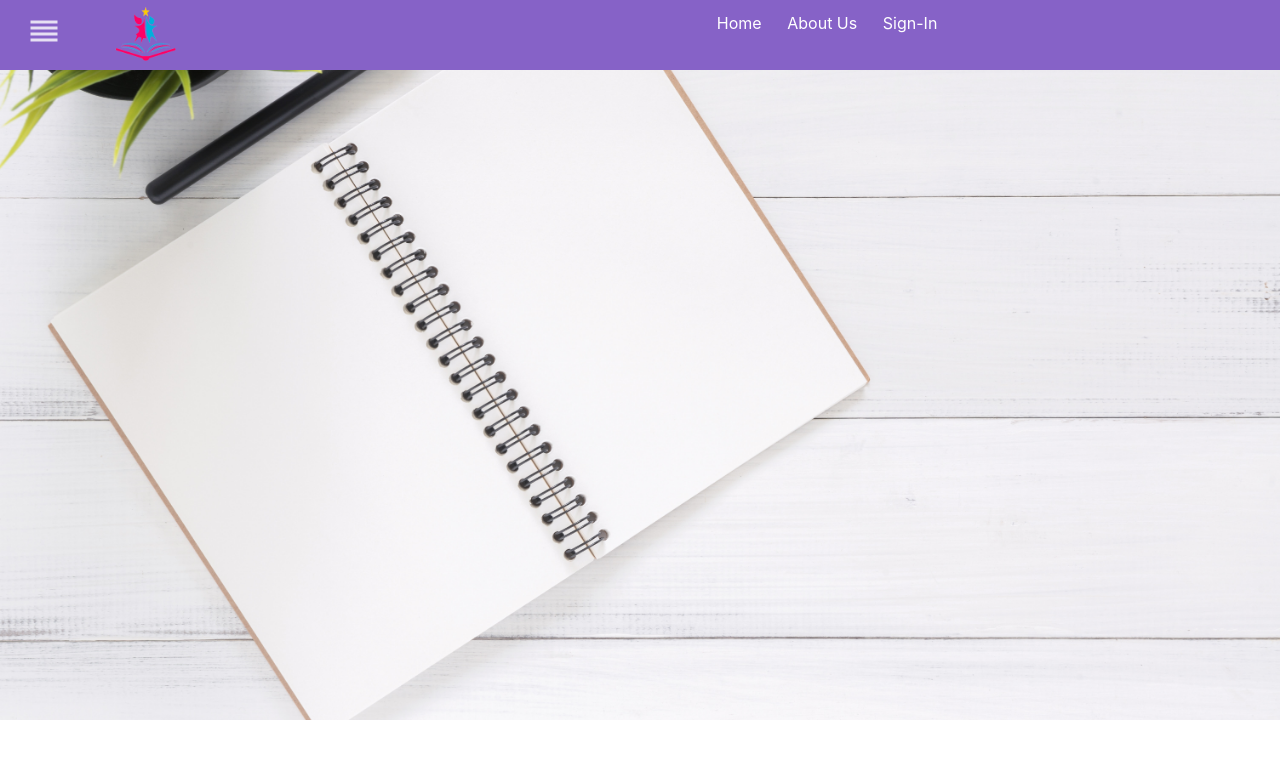
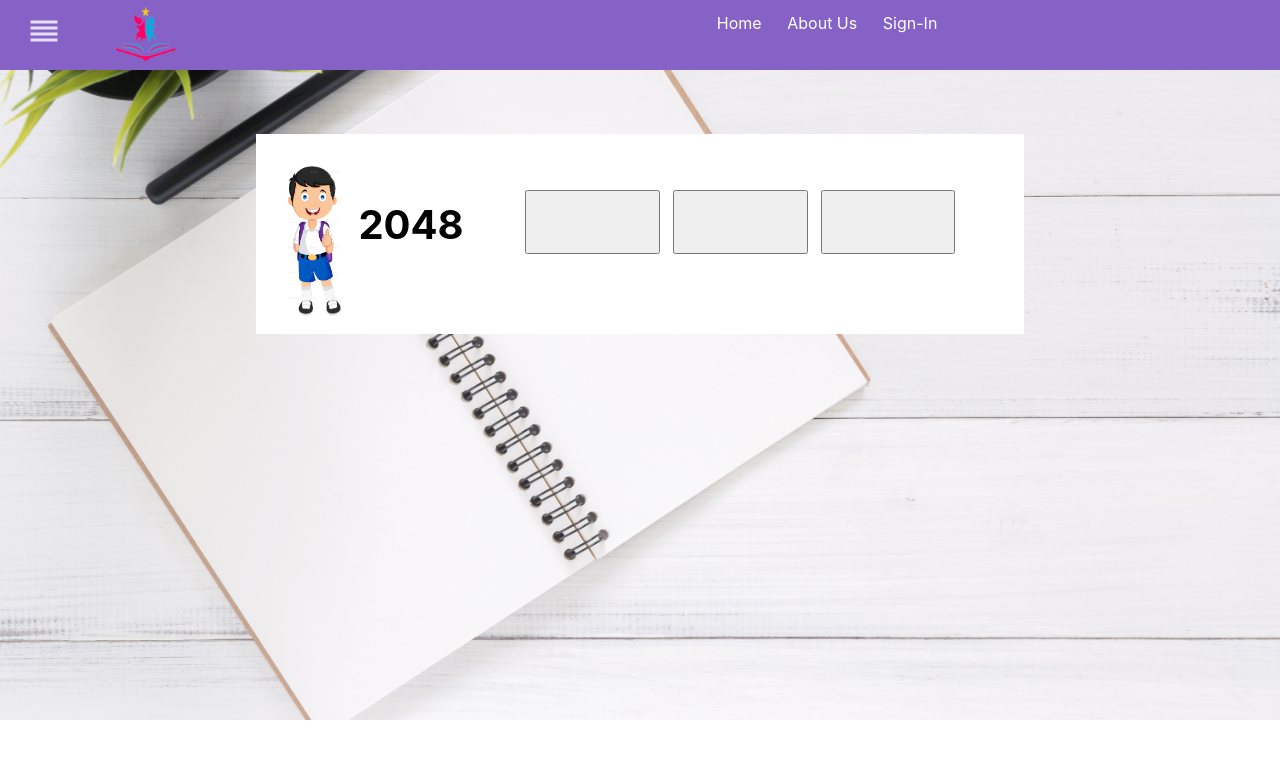
Before and after one commit to pragashraj/School-Management-System, a React (Create React App) app: page /studentControl in a window 1280 px wide. Shown: the top 758 px of the page. Built offline with nearby package versions, Linux system fonts and the light colour scheme.

Commit message:
route to page

```diff
--- a/src/App.js
+++ b/src/App.js
@@ -6,6 +6,8 @@ import Home from './Pages/Home'
 import NavBar from './Components/NavBar'
 import {connect} from 'react-redux'
 import DashBoard from './Components/DashBoard'
+import StudentControl from './Pages/StudentControl'
+import About from './Pages/About'
 
 const App=({hidden})=> {
   return (
@@ -17,7 +19,9 @@ const App=({hidden})=> {
             }
             <Switch>
                 <Route exact path="/signin" component={Rootpage}/>
-                <Route  path="/" component={Home}/>
+                <Route exact path="/" component={Home}/>
+                <Route  exact path="/studentControl" component={StudentControl}/>
+                <Route  exact path="/about" component={About}/>
             </Switch>
         </div>
     </BrowserRouter>
--- /dev/null
+++ b/src/CSS/control/ProControl.css
@@ -0,0 +1,47 @@
+.pro-block{
+    width: 60%;
+    height: 200px;
+    margin-left: 20%;
+    background-color: white;
+    margin-top: 5%;
+}
+
+.pro-block-image-container{
+    width: 5%;
+    margin-left: 2%;
+    margin-top: 2%;
+    height: 20%;
+    position: absolute;
+}
+
+.pro-block-image{
+    width: 100%;
+    height: 100%;
+}
+
+.pro-total-conatiner{
+    margin-top: 2%;
+    margin-left: 8%;
+    width: 8%;
+    position: absolute;
+}
+
+.pro-total{
+    font-size: 2.5em;
+    font-weight: bold;
+}
+
+.pro-btn{
+    width:30%;
+    height: 80%;
+    margin-left: 3%;
+    margin-top: 1%;
+}
+
+.pro-btn-container{
+    width: 35%;
+    height: 10%;
+    margin-top: 4%;
+    position: absolute;
+    margin-left: 20%;
+}
--- a/src/Components/Card.js
+++ b/src/Components/Card.js
@@ -1,14 +1,35 @@
 import React from 'react'
 import '../CSS/Nav/dashBoard.css'
+import {connect} from 'react-redux'
+import {withRouter} from 'react-router-dom'
+import {setdashBoard} from './Actions/dashBoardAction'
 
-const Card=({image,profession,total})=> {
+const Card=({image,profession,totalStudents,totalTeachers,history,setdashBoard})=> {
+
     return (
-        <div className="card" onClick={()=>console.log("clicked")}>
+        <div className="card" onClick={()=>{
+            history.push('/studentControl')
+            setdashBoard()
+        }}>
             <h4>{profession}</h4>
             <img src={image} alt="block" className="block"/>
-            <p className="total">{total}</p>
+            {
+                profession==="Students" ? <p className="total">{totalStudents}</p>:<p className="total">{totalTeachers}</p>
+            }
         </div>
     )
 }
 
-export default Card
+const mapStateToProps=({dashBoard:{totalStudents,totalTeachers}})=>{
+    return{
+        totalStudents,
+        totalTeachers
+    }
+}
+
+const mapDispatchToProps=dispatch=>{
+    return{
+        setdashBoard:()=>dispatch(setdashBoard())
+    }
+}
+export default withRouter(connect(mapStateToProps,mapDispatchToProps)(Card))
--- /dev/null
+++ b/src/Components/ControlCard.js
@@ -0,0 +1,25 @@
+import React from 'react'
+import '../CSS/control/ProControl.css'
+
+const ControlCard=({image,total})=> {
+    return (
+        <div className="controlCard">
+            <div className="pro-block">
+                <div className="pro-block-image-container">
+                     <img src={image} alt="stu" className="pro-block-image"/>
+                </div>
+
+                <div className="pro-total-conatiner">
+                    <p className="pro-total">{total}</p>
+                </div>
+
+                <div className="pro-btn-container">
+                    <button title="Add" className="pro-btn"/>
+                    <button title="Update" className="pro-btn"/>
+                    <button title="Delete" className="pro-btn"/>
+                </div>
+            </div>
+        </div>
+    )
+}
+export default ControlCard
--- a/src/Components/DashBoard.js
+++ b/src/Components/DashBoard.js
@@ -16,10 +16,10 @@ const DashBoard=()=> {
             </div>
 
             <div className="block-container">
-                <Card image={st} profession="Students" total="2408"/>
+                <Card image={st} profession="Students" />
             </div>
             <div className="block-container">
-                <Card image={th} profession="Teachers" total="0056"/>
+                <Card image={th} profession="Teachers" />
             </div>
 
             <div className="link-container">
--- a/src/Components/NavBar.js
+++ b/src/Components/NavBar.js
@@ -8,7 +8,6 @@ import reorder from '../assets/reorder.png'
 
 import {connect} from 'react-redux'
 import {signOut} from './Actions/userAction'
-
 
 import {setdashBoard} from './Actions/dashBoardAction'
 
@@ -28,11 +27,12 @@ const NavBar=({info,signOut,setdashBoard})=> {
                             }/>
                          </div>)
                 }
+
                 <img src={logo} alt="logo" className="logo-image"/>
 
             <div className="nav-options">
                     <Link to="/" className="nav-link">Home</Link>
-                    <Link to="#"  className="nav-link">About Us</Link>
+                    <Link to="/about"  className="nav-link">About Us</Link>
 
                     {
                         info==="st" ? (<Link to="#"  className="nav-link">SAU</Link>):null
@@ -41,7 +41,6 @@ const NavBar=({info,signOut,setdashBoard})=> {
                     {
                         info==="th" ? (<Link to="#"  className="nav-link">TAU</Link>):null
                     }
-
 
 
                     {
--- a/src/Components/Reducers/dashBoardReducer.js
+++ b/src/Components/Reducers/dashBoardReducer.js
@@ -1,5 +1,8 @@
 const INITIAL_STATE={
-    hidden:true
+    hidden:true,
+    totalStudents:'2408',
+    totalTeachers:'0056',
+    totalEmployess:'25'
 }
 
 const dashBoardReducer=(state=INITIAL_STATE,action)=>{
--- /dev/null
+++ b/src/Pages/About.js
@@ -0,0 +1,11 @@
+import React from 'react'
+
+ const About=()=> {
+    return (
+        <div className="about">
+            <h1>About</h1>
+        </div>
+    )
+}
+
+export default About
--- a/src/Pages/Home.js
+++ b/src/Pages/Home.js
@@ -6,7 +6,7 @@ import '../CSS/Home/home.css'
 
          <div className="home-page">
             <div className="head-block">
-
+                <h1>Home</h1>
             </div>
         </div>
 
--- /dev/null
+++ b/src/Pages/StudentControl.js
@@ -0,0 +1,12 @@
+import React from 'react'
+import student from '../assets/student.png'
+import ControlCard from '../Components/ControlCard'
+
+const StudentControl=()=> {
+    return (
+        <div className="controlBlock">
+            <ControlCard image={student} total="2048"/>
+        </div>
+    )
+}
+export default StudentControl
```
Also changed, not shown: src/App.css (line endings or trailing spaces), src/assets/student.png (added).
